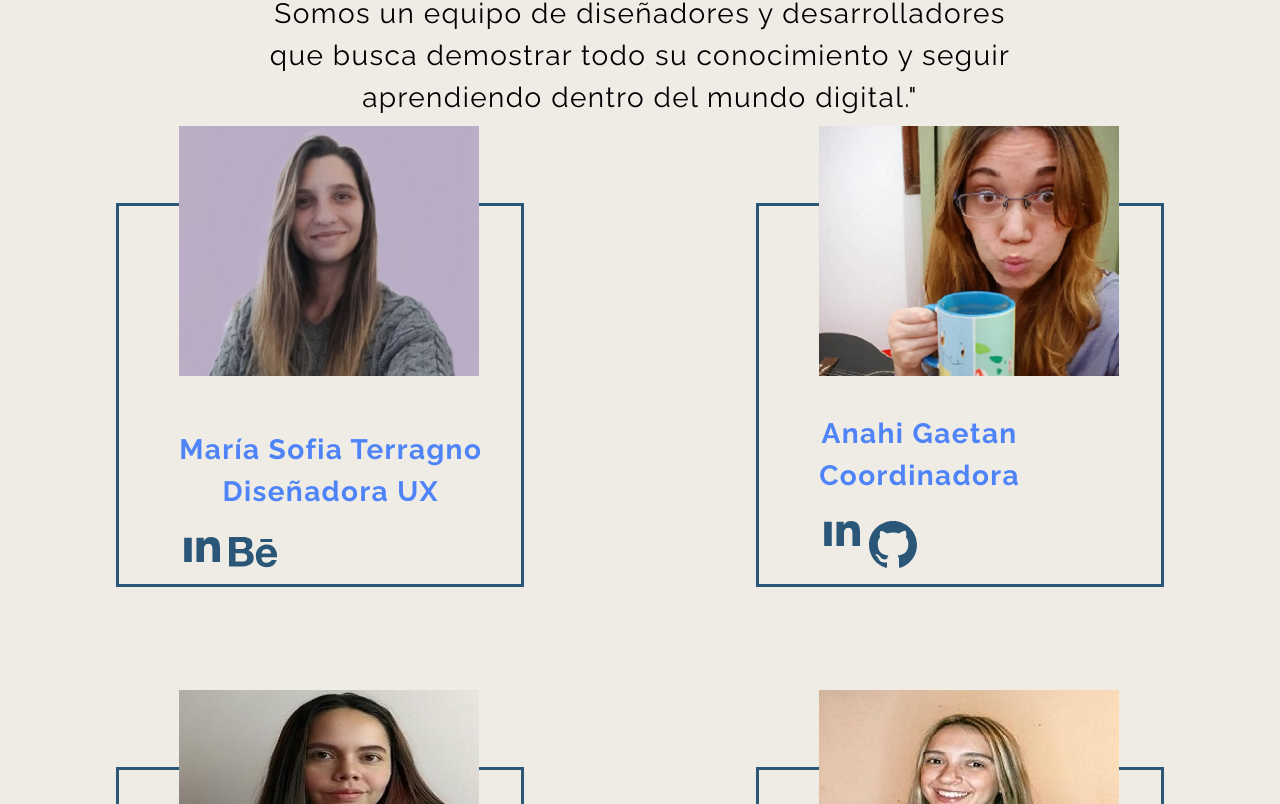
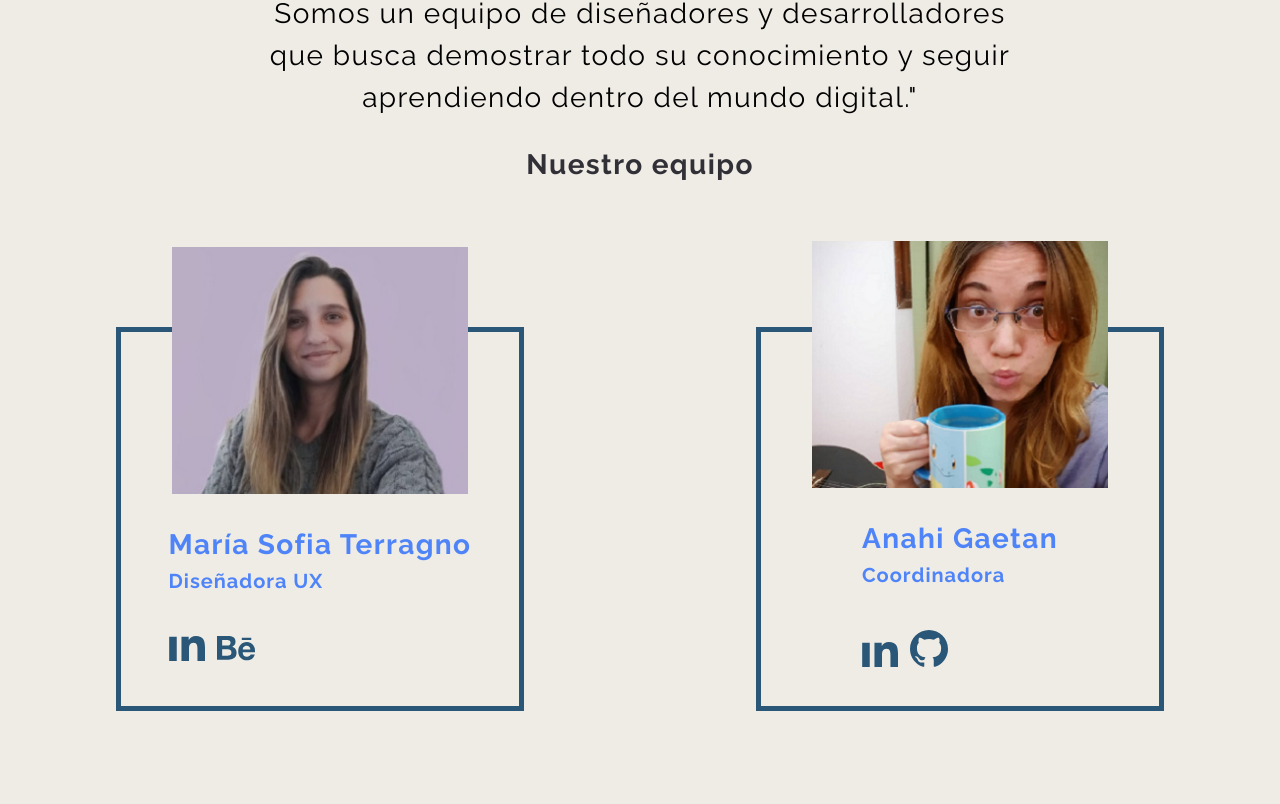
Before and after one commit to frontendcafe/cmyk-blueberry, a React (Create React App) app: page /sobre-nosotros in a window 1280 px wide. Shown: the part 676-1480 px from the top of the page. Built offline with nearby package versions, Linux system fonts and the light colour scheme; a web font is replaced by a local one.

Commit message:
Arreglo anidamiento sass y ultimos detalles

```diff
--- a/src/components/CardAboutUs/index.js
+++ b/src/components/CardAboutUs/index.js
@@ -5,17 +5,17 @@ function CardAboutUs({ name, role, links, img }) {
   return (
     <div className="card-container">
       <div className="card-container__image">
-        <img className="image__content" src={img} alt="Imagen de perfil"></img>
+        <img src={img} alt="Imagen de perfil"></img>
       </div>
       <div className="card-container__box">
         <div className="box__title">
-          <h1 className="title__text"> {name} </h1>
-          <h2 className="title__text title__text-role"> {role} </h2>
+          <h1 className="box__title-text"> {name} </h1>
+          <h2 className="box__title-text box__title-text--role"> {role} </h2>
         </div>
-        <div className="card-container__box--icons">
+        <div className="card-container__icons">
           {links.map((link) => {
             return (
-              <a href={link.link} key={link.link} className="icons__vector">
+              <a href={link.link} key={link.link} target="_blank" rel="noreferrer" className="icons__vector">
                 <img src={link.icon} alt="Icon"/>
               </a>
             );
--- a/src/components/CardAboutUs/styles.scss
+++ b/src/components/CardAboutUs/styles.scss
@@ -1,113 +1,81 @@
 @use "src/styles/utils" as *;
 
 .card-container {
-
   display: flex;
   flex-direction: column;
-  border-color: $color-secondary;
-  border-width: 3px;
+  justify-content: center;
+  align-items: center;
+  border: 5px solid $color-secondary;
   width: 239px;
   height: 225px;
-  background-color: $color-bg !important;
-  margin-top: 8rem;
+  background-color: $color-bg;
 
   @include media(md) {
-    margin-top: 3rem;
     width: 408px;
     height: 384px;
   }
-}
 
-.card-container__image {
+  &__image {
+    max-width: 296px;
+
+    img {
+      width: 76%;
       position: relative;
-  width: 70%;
+      top: -5rem;
 
       @include media(md) {
         width: 100%;
       }
     }
+  }
 
-.image__content {
-  position: absolute;
-  top: -5rem;
-  left: 20%;
+  &__box {
+    display: flex;
+    flex-direction: column;
+    transform: translateY(-50px);
 
     @include media(md) {
-    left: 15%;
-  }
-}
-.card-container__box {
-  display: flex;
-  flex-direction: column;
-  justify-content: flex-end;
-  height: 100%;
-  width: 100%;
-  padding-left: 7%;
-  padding-bottom: 0.5rem;
-  text-align: left;
-
-  @include media(md) {
-    padding-bottom: 1rem;
-    padding-left: 15%;
-  }
     }
 
     .box__title {
-    align-self: flex-start;
-    margin-bottom: 0.5rem;
 
-    @include media(md) {
-        margin-bottom: 0.5rem;
-    }
+      &-text {
+        font-size: $size-md;
+        font-weight: 700;
+        line-height: 27px;
+        letter-spacing: 0.05em;
+        color: $color-primary;
+        @include media (md) {
+          font-size: $size-3xl;
+          line-height: 42px;
         }
 
-.title__text {
-  color: $color-primary;
-  font-family: $raleway;
-  font-style: normal;
-  font-weight: bold;
-  font-size: $size-3xl;
-  line-height: 150%;
-  text-align: left;
-  /* or 42px */
-  letter-spacing: 0.05em;
-
-  &-role{
-    font-size: $size-md;
+        &--role{
+          font-size: $size-sm;
+          line-height: 21px;
 
           @include media (md) {
               font-size: $size-lg;
+              line-height: 30px;
+          }
+        }
       }
     }
   }
 
-.box__mail {
-    font-family: $raleway;
-    margin-bottom: 1rem;
+  &__icons {
+    display: flex;
+    margin-top: 40px;
+    align-items: flex-end;
 
-    font-size: $size-md;
-
+    .icons__vector {
+      width: 48px;
+      img {
+        max-width: 50%;
         @include media (md) {
-        font-size: $size-lg;
-        margin-bottom: 2rem;
+          max-width: 80%;
         }
       }
-
-.card-container__box--icons {
-  display: flex;
-  margin-top: 1rem;
-  width: 50%;
-  justify-content: space-around;
-
-  @include media(md) {
-    width: 30%;
     }
   }
-
-.icons__vecotor {
-  height: 2rem;
-
-  img {
-    height: 100%;
 }
-}
--- a/src/views/aboutUS/index.js
+++ b/src/views/aboutUS/index.js
@@ -1,6 +1,6 @@
 import React from "react";
 import logo from "../../assets/logo.png";
-import "./style.scss";
+import "./styles.scss";
 import CardAboutUs from "../../components/CardAboutUs";
 import { cards } from "./data";
 import { useWindow } from "../../hooks/useWindow";
@@ -12,15 +12,13 @@ const AboutUS = () => {
     <div id="sobre-nosotros" className="mainDiv">
       {window > 768 ? (
         <div className="mainDiv__img">
-          <img src={logo}></img>
+          <img src={logo} alt="Logo Wineberry"/>
         </div>
       ) : (
-        <div className="mainDiv__title">
-          <h2 className="title__content">Sobre nosotros</h2>
-        </div>
+          <h2 className="mainDiv-title">Sobre nosotros</h2>
       )}
       <div className="mainDiv__text">
-        <p className="text__content">
+        <p className="mainDiv__text-content">
           "Wineberry surgió a traves del proyecto CMYK creada por Frontend Café
           donde impulsan el desarrollo de proyectos colaborativos realizados por
           miembros de la comunidad con el objetivo de ganar experiencia en un
@@ -28,11 +26,12 @@ const AboutUS = () => {
           <b> trabajo en equipo, iteraciones y mucho esfuerzo.</b>{" "}
         </p>
         <br />
-        <p className="text__content">
+        <p className="mainDiv__text-content">
           {" "}
           Somos un equipo de diseñadores y desarrolladores que busca demostrar
           todo su conocimiento y seguir aprendiendo dentro del mundo digital."
         </p>
+        <h2>Nuestro equipo</h2>
       </div>
       <div className="mainDiv__cards">
         {cards.map((card) => {
--- a/src/views/aboutUS/style.scss
+++ /dev/null
@@ -1,64 +0,0 @@
-@use 'src/styles/utils' as *;
-
-//Ya hay una clase main
-.mainDiv {
-    width: 100%;
-    display: flex;
-    flex-direction: column;
-    align-items: center;
-    padding-top: 100px;
-}
-
-.mainDiv__img {
-    width: 20%;
-    height: 20%;
-    align-self: center;
-}
-
-.mainDiv__text {
-    width: 60%;
-    text-align: center;
-}
-
-.text__content {
-    font-family: $raleway;
-    font-size: $size-base;
-    color: black;
-    font-weight: normal;
-    line-height: 150%;
-    letter-spacing: 0.05em;
-
-    @include media(md) {
-        font-size: $size-3xl;
-    }
-}
-
-.mainDiv__cards {
-    width: 100%;
-    display: grid;
-    grid-template-columns: 1fr;
-    margin-top: 4rem;
-    grid-row-gap: 10rem;
-    justify-items: center;
-    align-items: center;
-
-    @include media(md) {
-        grid-template-columns: 1fr 1fr;
-        flex-direction: row;
-        justify-content: space-around;
-
-    }
-}
-
-.mainDiv__title {
-    margin-bottom: 2rem;
-}
-
-.title__content {
-    font-size: $size-xl;
-    color: $color-primary;
-    font-family: Raleway;
-    font-style: normal;
-    font-weight: bold;
-    line-height: 150%;
-}
--- /dev/null
+++ b/src/views/aboutUS/styles.scss
@@ -0,0 +1,75 @@
+@use 'src/styles/utils' as *;
+
+//Ya hay una clase main
+.mainDiv {
+    width: 100%;
+    display: flex;
+    flex-direction: column;
+    align-items: center;
+    padding-top: 75px;
+    @include media(md) {
+        padding-top: 100px;
+    }
+
+    &__img{
+        width: 20%;
+        height: 20%;
+        align-self: center;
+    }
+
+    &-title {
+        margin-bottom: 2rem;
+        font-size: $size-xl;
+        color: $color-primary;
+        font-weight: 700;
+        line-height: 33px;
+        letter-spacing: 0.05em;
+
+    }
+
+    &__text {
+        width: 60%;
+        text-align: center;
+
+        &-content {
+            font-size: $size-base;
+            color: black;
+            font-weight: 400;
+            line-height:  $size-2xl;
+            letter-spacing: 0.05em;
+            @include media(md) {
+                font-size: $size-3xl;
+                line-height: 42px;
+            }
+        }
+
+        h2 {
+            margin: 25px 0px;
+            font-size: $size-xl;
+            font-weight: 700;
+            line-height: 33px;
+            letter-spacing: 0.05em;
+            color: $color-text;
+            @include media(md) {
+                font-size: $size-3xl;
+                line-height: 42px;
+            }
+        }
+    }
+
+    &__cards {
+        width: 100%;
+        display: grid;
+        grid-template-columns: 1fr;
+        margin-top: 6rem;
+        grid-row-gap: 10rem;
+        justify-items: center;
+        align-items: center;
+
+        @media (min-width: 870px) {
+            grid-template-columns: 1fr 1fr;
+            flex-direction: row;
+            justify-content: space-around;
+        }
+    }
+}
```
Lines whose indentation alone changed are shown as unchanged.
